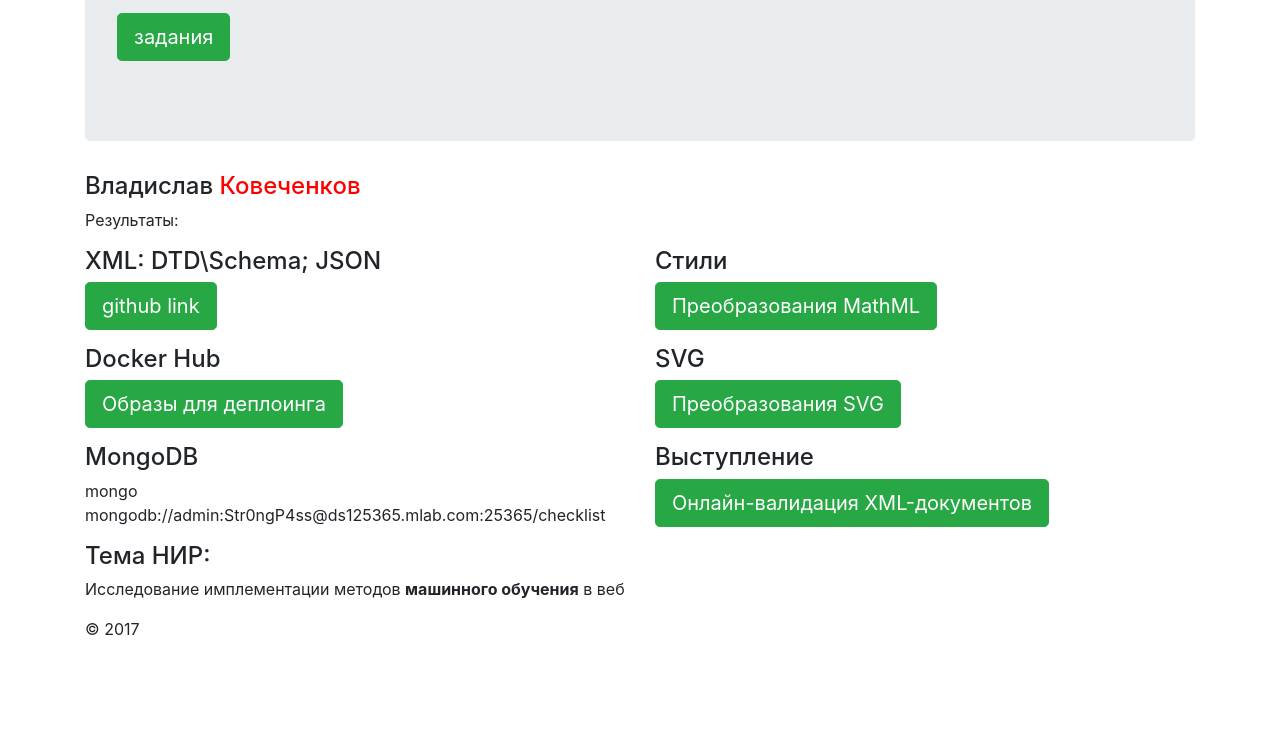
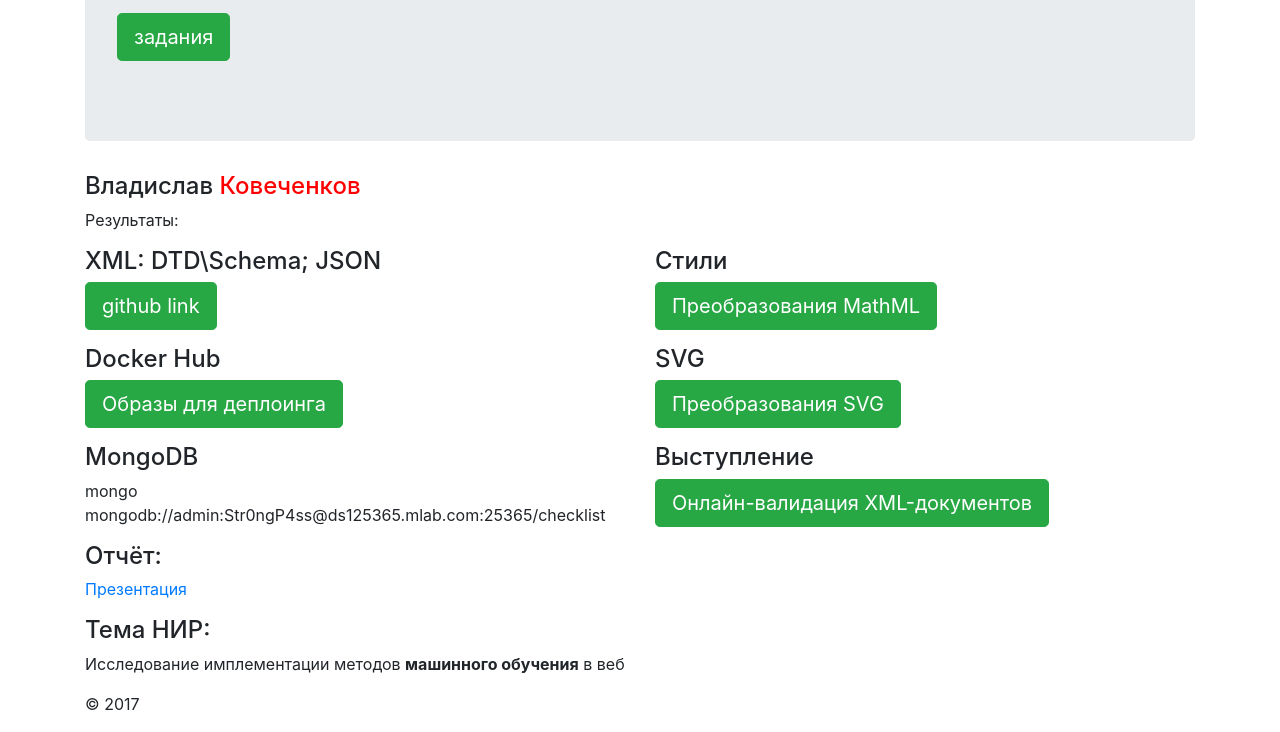
Before and after one commit to Sc4ramouche/herokuApp, a website built with webpack: page public/index.html in a window 1280 px wide. Shown: the part 274-1006 px from the top of the page. Before the commit the page ends 931 px from the top, so only its background shows below. Built offline with nearby package versions, Linux system fonts and the light colour scheme; some icons are missing; files whose address does not match are found by name.

Commit message:
presentation

```diff
--- a/public/index.html
+++ b/public/index.html
@@ -64,6 +64,9 @@
           <h4>MongoDB</h4>
           <p>mongo mongodb://admin:Str0ngP4ss@ds125365.mlab.com:25365/checklist</p>
 
+          <h4>Отчёт:</h4>
+          <p><a href="https://docs.google.com/presentation/d/15tU5Aw_w1-ztf7HGnhPSdjw6KLHU9gmocuJrV0m3bOU/edit#slide=id.p">Презентация</a></p>
+
           <h4>Тема НИР:</h4>
           <p>Исследование имплементации методов <strong>машинного обучения</strong> в веб</p>
 
```
